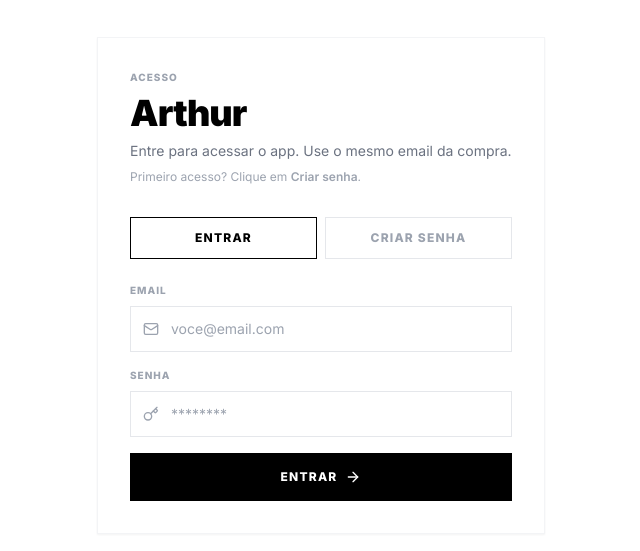
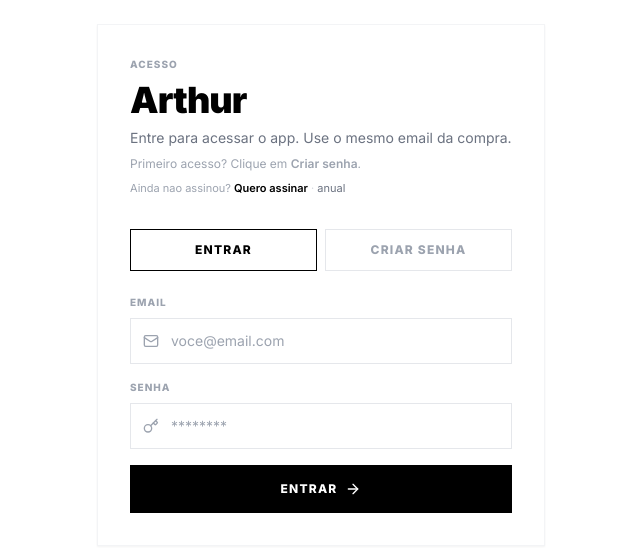
Before and after one commit to LeandroManique/protocolo2026, a React (Vite) app: page / in a window 1280 px wide. Shown: the part 115-666 px from the top of the page, without its empty margins (319-959 px from the left). Built offline with nearby package versions, Linux system fonts and the light colour scheme; no server answers.

Commit message:
Add subtle subscribe links on login

```diff
--- a/components/AuthScreen.tsx
+++ b/components/AuthScreen.tsx
@@ -1,6 +1,9 @@
 import React, { useEffect, useState } from "react";
 import { Mail, Key, ArrowRight, CheckCircle, AlertTriangle } from "lucide-react";
 import { supabase } from "../services/supabaseClient";
+
+const CHECKOUT_MENSAL = "https://pay.kiwify.com.br/cNl8xfF";
+const CHECKOUT_ANUAL = "https://pay.kiwify.com.br/SImGRn4";
 
 const AuthScreen: React.FC = () => {
   const [mode, setMode] = useState<"signin" | "signup">("signin");
@@ -59,6 +62,26 @@ const AuthScreen: React.FC = () => {
           </p>
           <p className="text-gray-400 text-xs mt-2">
             Primeiro acesso? Clique em <span className="font-semibold">Criar senha</span>.
+          </p>
+          <p className="text-gray-400 text-[11px] mt-2">
+            Ainda nao assinou?{" "}
+            <a
+              href={CHECKOUT_MENSAL}
+              target="_blank"
+              rel="noreferrer"
+              className="font-semibold text-black hover:underline"
+            >
+              Quero assinar
+            </a>{" "}
+            <span className="text-gray-300">·</span>{" "}
+            <a
+              href={CHECKOUT_ANUAL}
+              target="_blank"
+              rel="noreferrer"
+              className="text-gray-500 hover:text-black transition-colors"
+            >
+              anual
+            </a>
           </p>
         </div>
 
```
